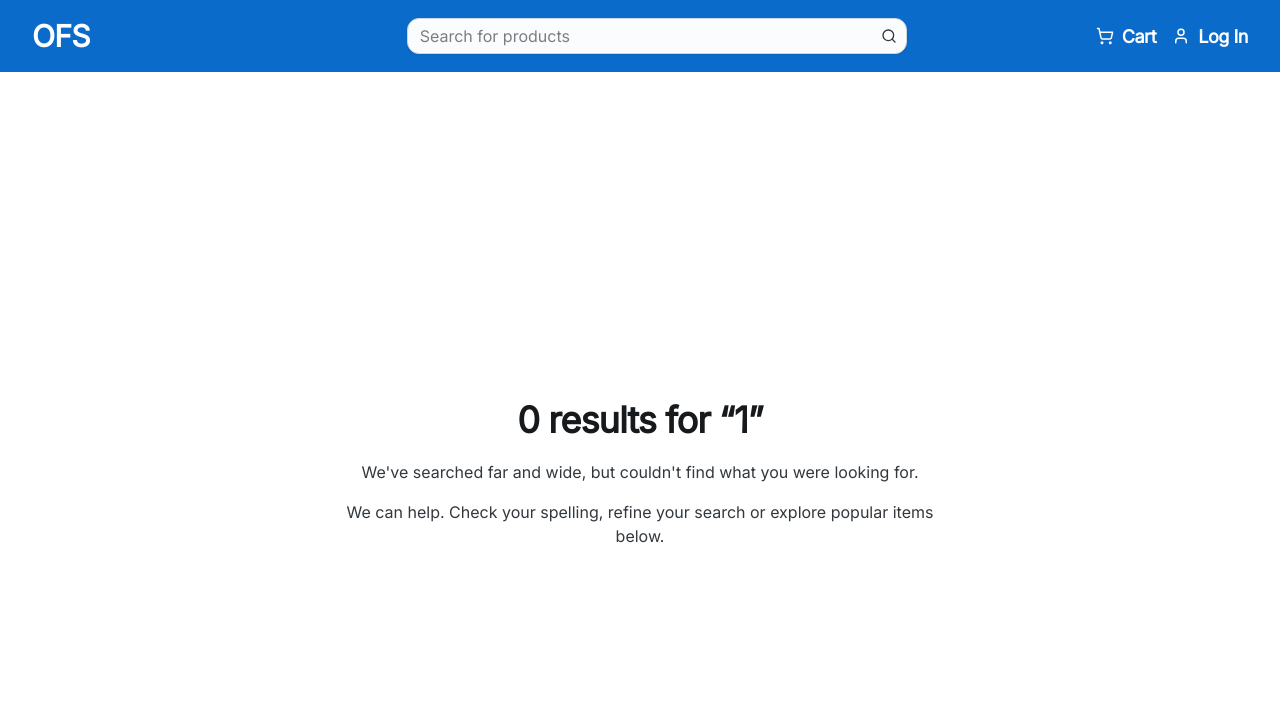
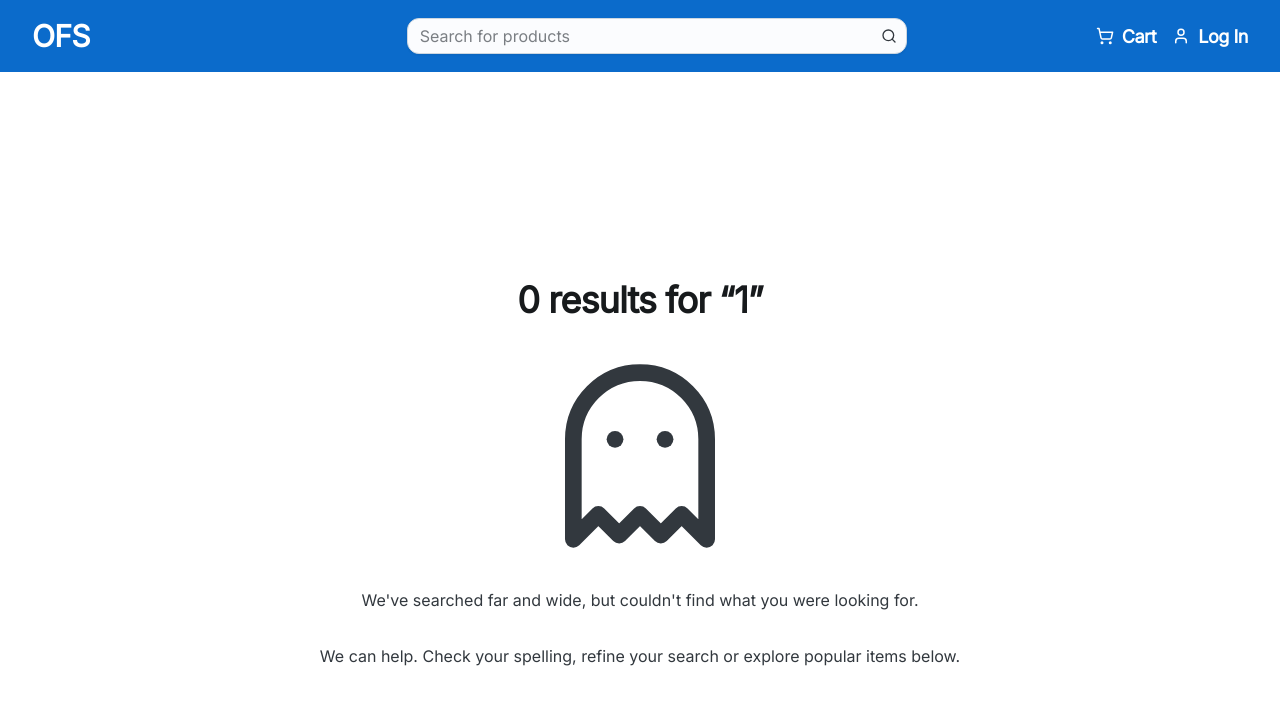
Before and after one commit to TroshKtty/CMPE131-T4, a React (Vite) app in the folder frontend/: page /product/1 in a window 1280 px wide. Shown: the top 704 px of the page. Built offline with nearby package versions, Linux system fonts and the light colour scheme.

Commit message:
Improve product not found page

```diff
--- a/frontend/src/components/NotFound.jsx
+++ b/frontend/src/components/NotFound.jsx
@@ -1,7 +1,8 @@
 import { Box, Sheet, Typography } from "@mui/joy";
 import { useLocation } from "react-router-dom";
+import { GhostIcon } from "lucide-react";
 
-export default function ItemNotFound() {
+export default function NotFound() {
   const location = useLocation();
   // /product/asdasdsa -> substring(9) -> asdasdsa
   const query = location.pathname.substring(9);
@@ -19,18 +20,19 @@ export default function ItemNotFound() {
       }}
     >
       <Box
-        sx={{
-          maxWidth: "600px",
-          width: "100%",
-          textAlign: "center",
-        }}
+        display="flex"
+        flexDirection="column"
+        alignItems="center"
+        textAlign="center"
+        maxWidth={"75%"}
+        width={"100%"}
+        gap={4}
       >
-        <Typography level="h1" sx={{ mb: 2 }}>
-          0 results for &ldquo;{query}&rdquo;
-        </Typography>
-        <Typography level="body1" sx={{ mb: 2 }}>
-          We&apos;ve searched far and wide, but couldn&apos;t find what you
-          were looking for.
+        <Typography level="h1">0 results for &ldquo;{query}&rdquo;</Typography>
+        <GhostIcon style={{ width: "200px", height: "200px" }} />
+        <Typography level="body1">
+          We&apos;ve searched far and wide, but couldn&apos;t find what you were
+          looking for.
         </Typography>
         <Typography level="body1">
           We can help. Check your spelling, refine your search or explore
```
